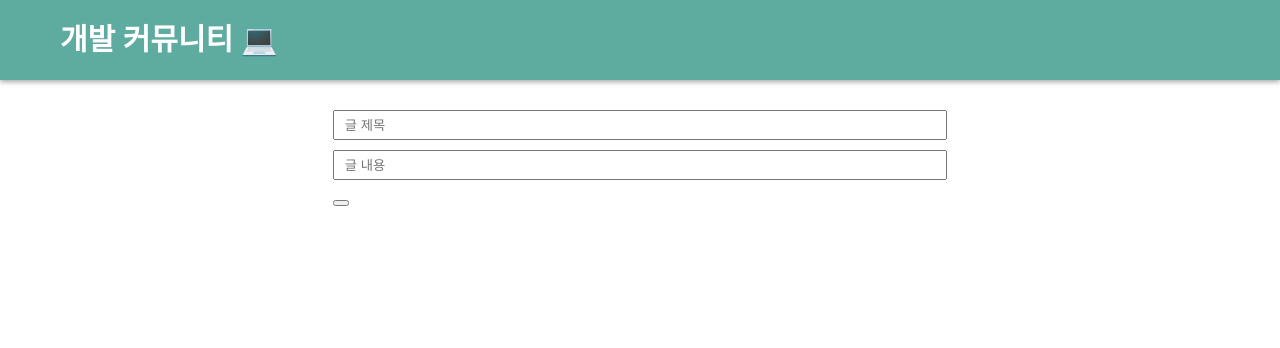
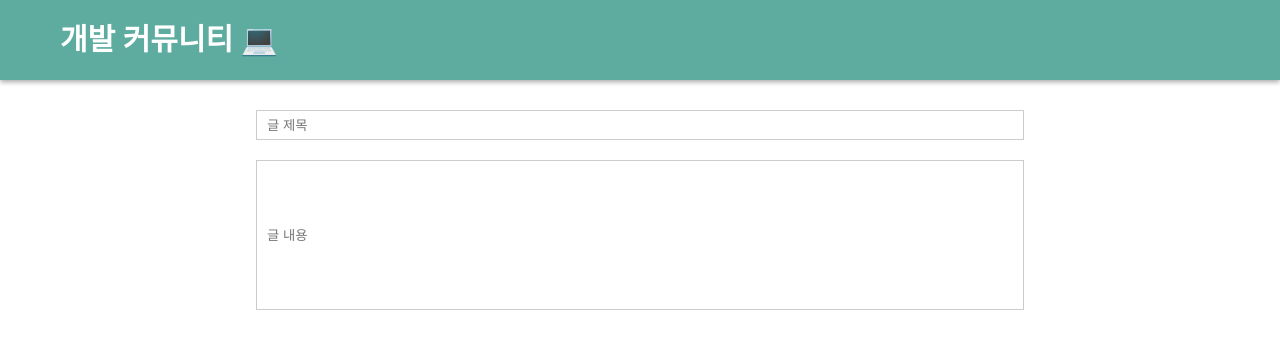
Before and after one commit to soyun8/miniProject, a React (Create React App) app in the folder front/: page /write in a window 1280 px wide. Shown: the top 348 px of the page. Built offline with nearby package versions, Linux system fonts and the light colour scheme; the HTML template or start-up script is replaced by a standard one.

Commit message:
Design Details,Write Page

```diff
--- a/front/src/components/layout/Footer.js
+++ b/front/src/components/layout/Footer.js
@@ -6,7 +6,7 @@ const Footer = () => {
 };
 
 const Wrapper = styled.footer`
-  margin-top: 1.5rem;
+  height: 50px;
 `;
 
 export default Footer;
--- a/front/src/pages/Details.js
+++ b/front/src/pages/Details.js
@@ -2,19 +2,28 @@ import styled from "styled-components";
 
 const Wrapper = styled.div`
   width: 100%;
+  margin: 0 auto;
 `;
 
 const Title = styled.h1`
-  width: 80%;
+  width: 100%;
   margin: 10px auto;
   padding: 10px 0;
   text-align: center;
-  border: 1px solid #ccc;
+  font-size: 30px;
+  font-weight: 700;
+  ::after {
+    display: block;
+    width: 40px;
+    height: 3px;
+    background-color: #5eaca0;
+    content: "";
+    margin: 10px auto 0 auto;
+  }
 `;
 
 const Content = styled.div`
-  border: 1px solid #ccc;
-  width: 80%;
+  width: 100%;
   margin: 0 auto;
   height: 100px;
   padding: 10px;
--- a/front/src/pages/Write.js
+++ b/front/src/pages/Write.js
@@ -6,17 +6,24 @@ const Wrapper = styled.div`
 `;
 
 const Form = styled.form`
-  width: 80%;
+  width: 100%;
   margin: 0 auto;
   input {
     width: 100%;
     display: block;
+    margin: 0 auto;
     height: 30px;
     padding: 10px;
-    margin-bottom: 10px;
-    :last-child {
-      height: 100px;
+    border: 1px solid #ccc;
   }
+`;
+
+const TitleInput = styled.div`
+  height: 50px;
+`;
+const ContentInput = styled.div`
+  input {
+    height: 150px;
   }
 `;
 
@@ -37,19 +44,22 @@ const Write = () => {
   return (
     <Wrapper>
       <Form onSubmit={onSubmit}>
+        <TitleInput>
           <input
             value={title}
             onChange={titleOnChange}
             type="text"
             placeholder="글 제목"
           />
+        </TitleInput>
+        <ContentInput>
           <input
             value={content}
             onChange={contentOnChange}
             type="text"
             placeholder="글 내용"
           />
-        <button></button>
+        </ContentInput>
       </Form>
     </Wrapper>
   );
```
Lines whose indentation alone changed are shown as unchanged.
